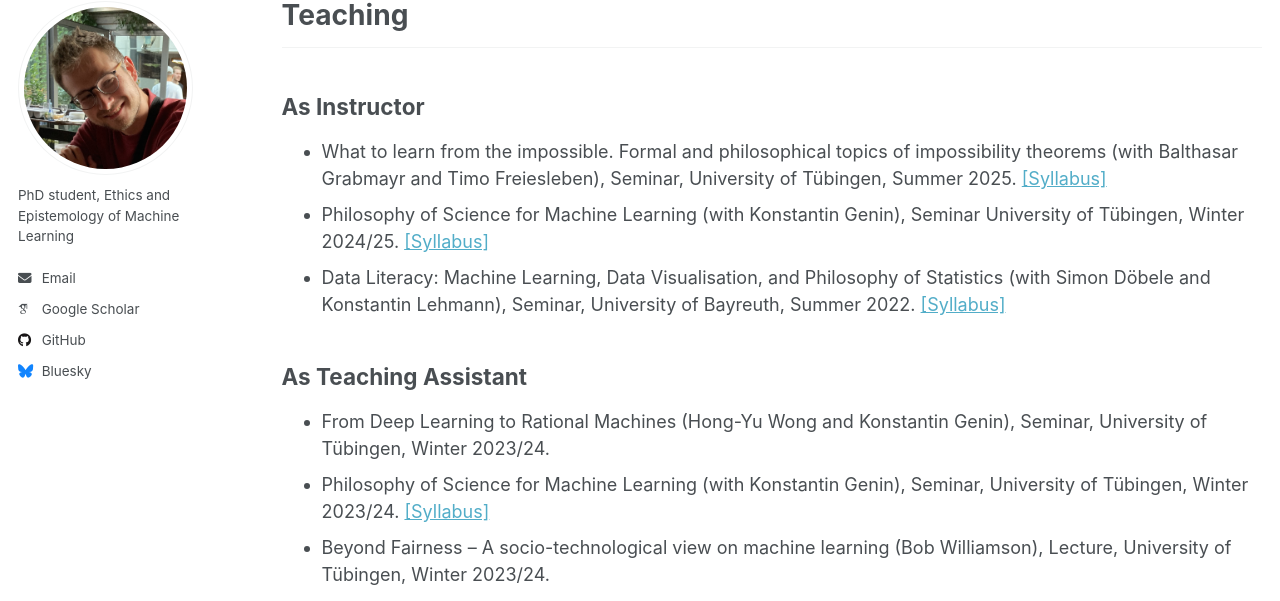
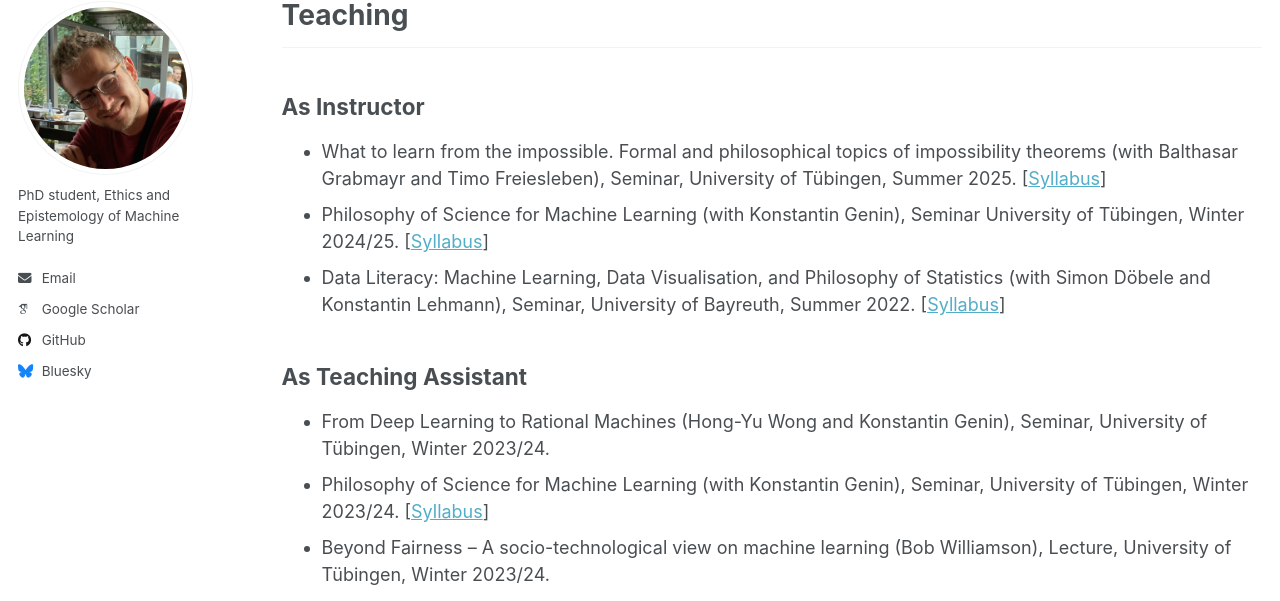
Before and after one commit to sezezulka/sezezulka.github.io, a Jekyll site: the page built from _pages/teaching.md, in a window 1280 px wide and 1202 px high. Shown: the part 98-699 px from the top of the window. Built offline with Jekyll 4.4.1, drawn with Linux system fonts in a browser that asks for light colours; some web fonts are replaced; a script that is not in the unit is left out.

```diff
--- a/_pages/teaching.md
+++ b/_pages/teaching.md
@@ -10,13 +10,13 @@ redirect_from:
 
 ---
 ## As Instructor
-- What to learn from the impossible. Formal and philosophical topics of impossibility theorems (with Balthasar Grabmayr and Timo Freiesleben), Seminar, University of Tübingen, Summer 2025. [[Syllabus]](/files/syllabi/2025-Seminar-Impossible-Syllabus.pdf){:target="_blank"}
-- Philosophy of Science for Machine Learning (with Konstantin Genin), Seminar University of Tübingen, Winter 2024/25. [[Syllabus]](/files/syllabi/2024-25-Seminar-PhilSci4ML-Syllabus.pdf){:target="_blank"}
-- Data Literacy: Machine Learning, Data Visualisation, and Philosophy of Statistics (with Simon Döbele and Konstantin Lehmann), Seminar, University of Bayreuth, Summer 2022. [[Syllabus]](/files/syllabi/2022-Seminar-Data-Literacy-Syllabus.pdf){:target="_blank"}
+- What to learn from the impossible. Formal and philosophical topics of impossibility theorems (with Balthasar Grabmayr and Timo Freiesleben), Seminar, University of Tübingen, Summer 2025. [[Syllabus](/files/syllabi/2025-Seminar-Impossible-Syllabus.pdf){:target="_blank"}]
+- Philosophy of Science for Machine Learning (with Konstantin Genin), Seminar University of Tübingen, Winter 2024/25. [[Syllabus](/files/syllabi/2024-25-Seminar-PhilSci4ML-Syllabus.pdf){:target="_blank"}]
+- Data Literacy: Machine Learning, Data Visualisation, and Philosophy of Statistics (with Simon Döbele and Konstantin Lehmann), Seminar, University of Bayreuth, Summer 2022. [[Syllabus](/files/syllabi/2022-Seminar-Data-Literacy-Syllabus.pdf){:target="_blank"}]
 
 ## As Teaching Assistant
 - From Deep Learning to Rational Machines (Hong-Yu Wong and Konstantin Genin), Seminar, University of Tübingen, Winter 2023/24.
-- Philosophy of Science for Machine Learning (with Konstantin Genin), Seminar, University of Tübingen, Winter 2023/24. [[Syllabus]](/files/syllabi/2023-24-Seminar-PhilSci4ML-Syllabus.pdf){:target="_blank"}
+- Philosophy of Science for Machine Learning (with Konstantin Genin), Seminar, University of Tübingen, Winter 2023/24. [[Syllabus](/files/syllabi/2023-24-Seminar-PhilSci4ML-Syllabus.pdf){:target="_blank"}]
 - Beyond Fairness -- A socio-technological view on machine learning (Bob Williamson), Lecture, University of Tübingen, Winter 2023/24.
 - Philosophy of Science, Lecture, University of Bayreuth, Winter 2017/18.
 - Philosophy of Economics, Lecture, University of Bayreuth, Summer 2018.
```
Also changed, not shown: 1 other file.
